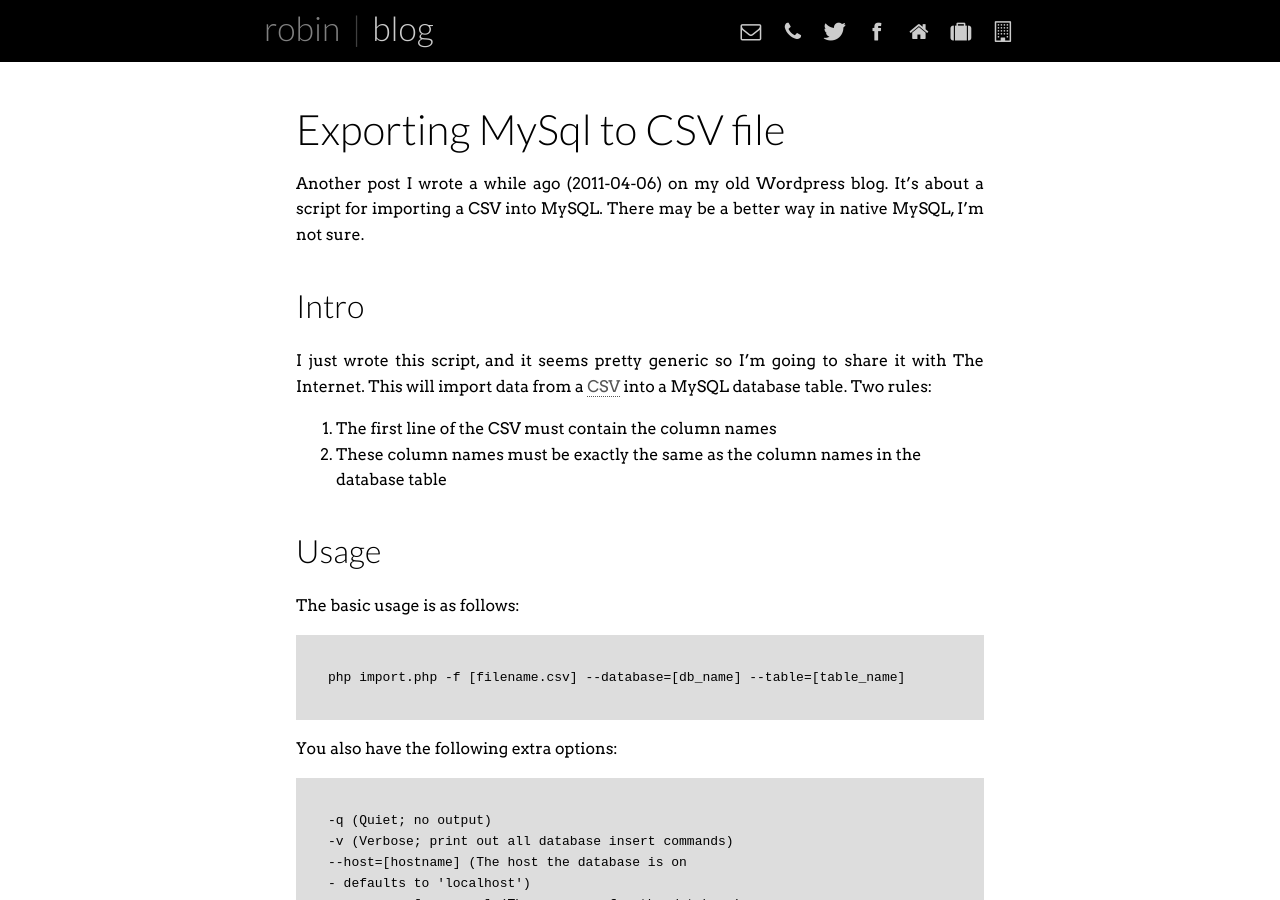
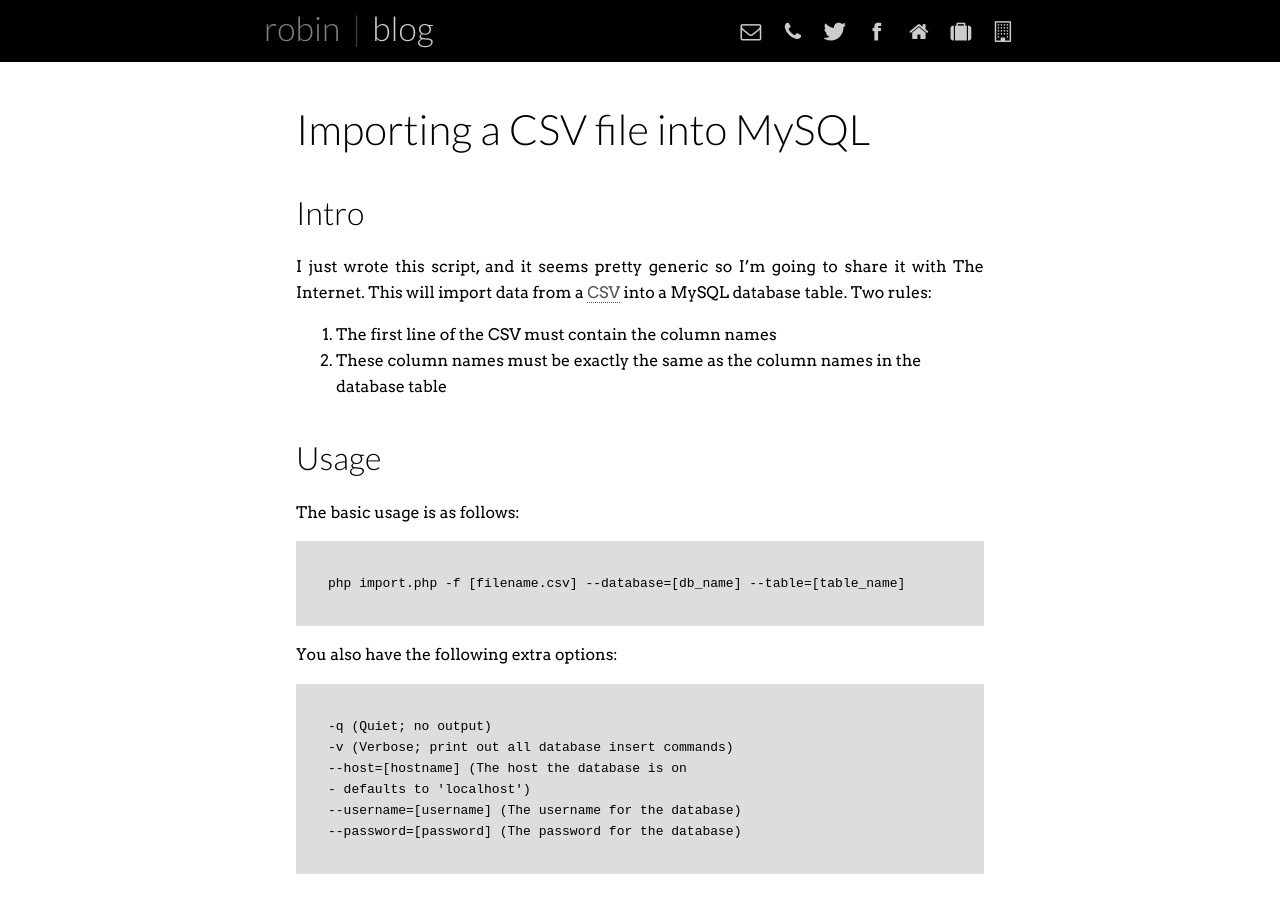
Before and after one commit to nottrobin/robinwinslow.uk, a Jekyll site: the page built from _posts/2012-03-13-importing-a-csv-file-into-mysql.md, in a window 1280 px wide and 900 px high. Built offline with Jekyll 4.4.1, drawn with Linux system fonts in a browser that asks for light colours; Markdown is read by kramdown in place of the engine named in the settings.

Commit message:
Correct post title

```diff
--- a/_posts/2012-03-13-exporting-mysql-to-csv-file.md
+++ b/_posts/2012-03-13-importing-a-csv-file-into-mysql.md
@@ -1,12 +1,10 @@
 ---
-title: Exporting MySql to CSV file
+title: Importing a CSV file into MySQL
 layout: post
 tags:
   - PHP
   - development
 ---
-
-Another post I wrote a while ago (2011-04-06) on my old Wordpress blog. It's about a script for importing a CSV into MySQL. There may be a better way in native MySQL, I'm not sure.
 
 Intro
 ---
```
